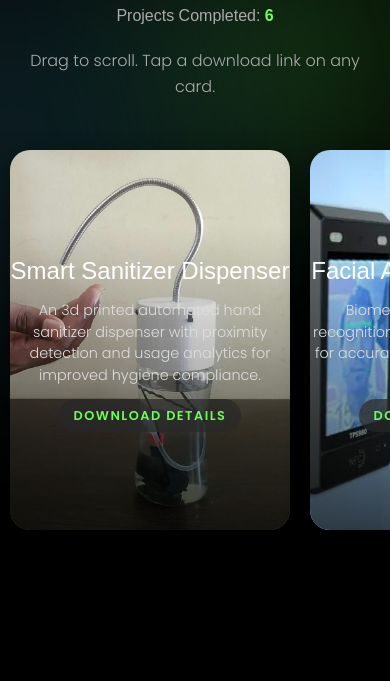
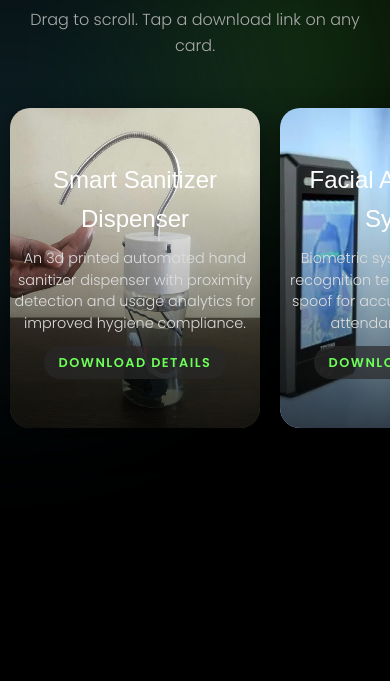
Before and after one commit to thelaganvaradharaj/official, a plain HTML site: page projects.html in a window 390 px wide. Shown: the part 261-942 px from the top of the page. Drawn offline with Linux system fonts and the light colour scheme; a web font is replaced by a local one.

Commit message:
Update projects.html

```diff
--- a/projects.html
+++ b/projects.html
@@ -346,7 +346,7 @@
             }
 
             .main-content {
-                padding-top: 100px;
+                padding-top: 15%;
                 margin-top: 25%;
             }
 
@@ -385,8 +385,8 @@
             }
 
             .project-card {
-                width: 280px;
-                height: 380px;
+                width: 250px;
+                height: 320px;
                 margin: 20px 10px;
             }
 
@@ -648,4 +648,5 @@
     </script>
 </body>
 
+
 </html>
```
